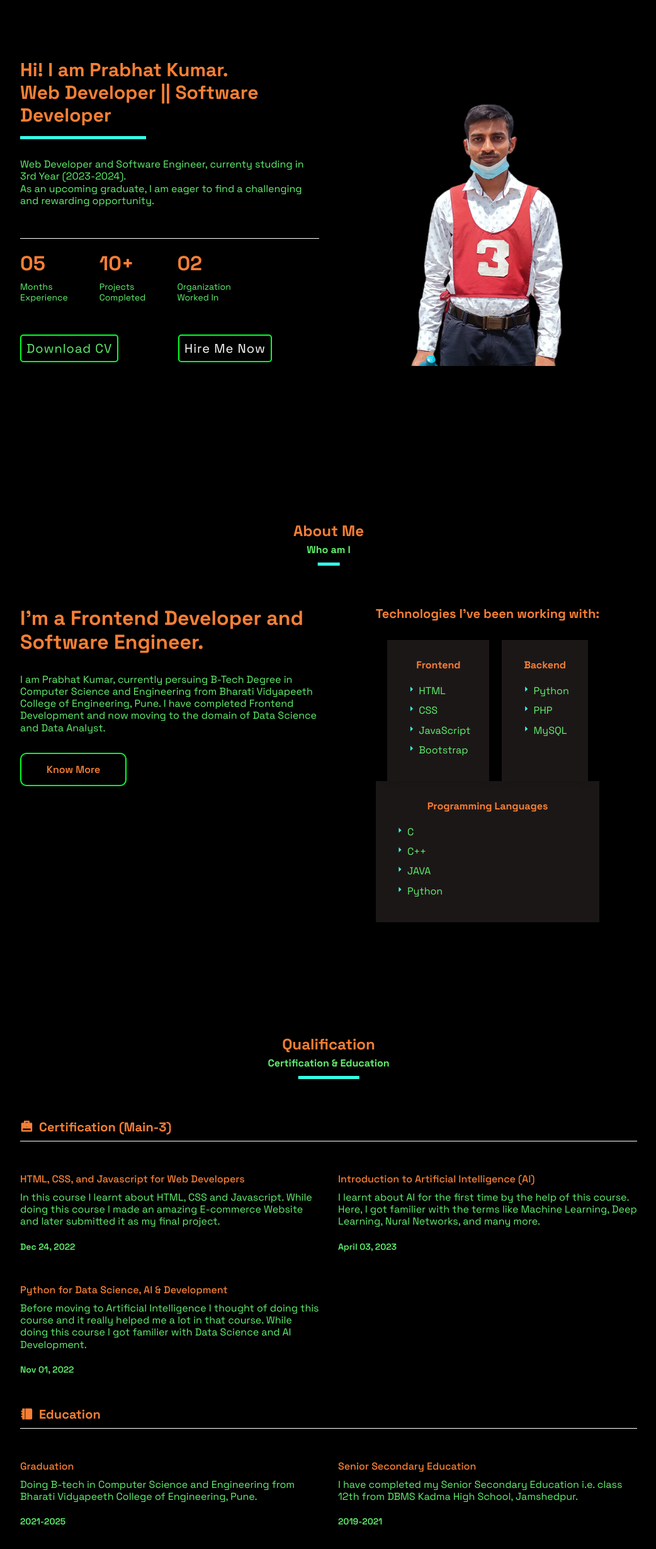
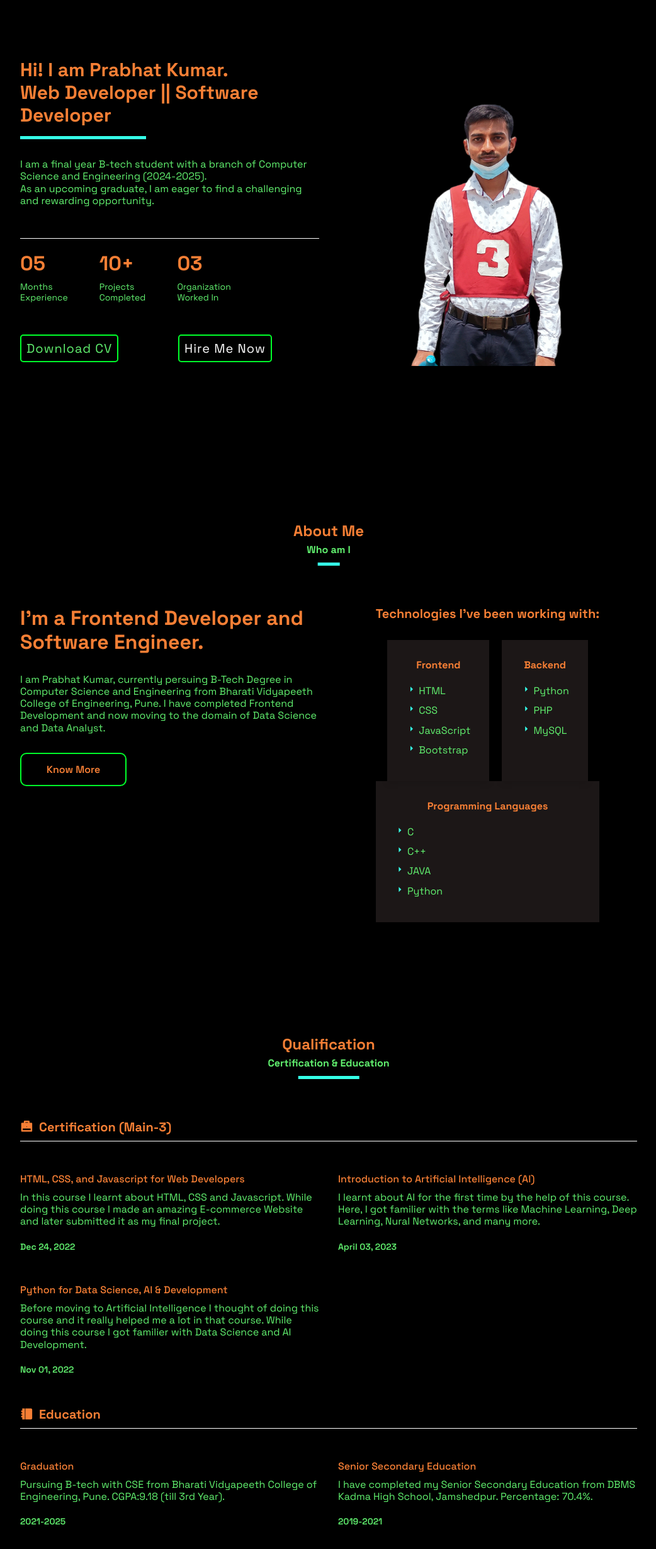
Before and after one commit to Prabhat11611/prabhatkumar11611.github.io, a plain HTML site: page index.html in a window 1280 px wide. Shown: the part 101-2560 px from the top of the page at 63% size, without its empty margins (118-1160 px from the left). Drawn offline with nearby package versions, Linux system fonts and the light colour scheme.

Commit message:
index.html
Today on 29th of June 2024, I have made few basic changes such as replaced the old resume with the current updated resume, basic and small changes to the headlines etc.

```diff
--- a/index.html
+++ b/index.html
@@ -80,8 +80,7 @@
                 <div class="d-grid hero__wrapper">
                     <div class="hero__content">
                         <h1 class="hero__title">Hi! I am Prabhat Kumar.<br>Web Developer || Software Developer</h1>
-                        <p class="hero__description">Web Developer and Software Engineer, currenty studing
-                            in 3rd Year (2023-2024).<br>
+                        <p class="hero__description">I am a final year B-tech student with a branch of Computer Science and Engineering (2024-2025).<br>
                             As an upcoming graduate, I am eager to find a challenging and rewarding opportunity.</p>
                         <div class="hero__info">
                             <div class="hero__info-wrapper">
@@ -93,12 +92,12 @@
                                 <h2 class="hero__info-title">Projects<br>Completed</h2>
                             </div>
                             <div class="hero__info-wrapper">
-                                <p class="hero__info-number">02</p>
+                                <p class="hero__info-number">03</p>
                                 <h2 class="hero__info-title">Organization<br> Worked In</h2>
                             </div>
                         </div>
                         <div class="btn-box">
-                            <a href="Prabhat_Portfolio.pdf">Download CV</a>
+                            <a href="Prabhat_Kumar-resume.pdf">Download CV</a>
                             <a href="mailto:prabhatkumar11611@gmail.com">Hire Me Now</a>
                         </div>
                     </div>
@@ -224,16 +223,18 @@
                         <!--= Education 1 =-->
                         <div class="qualification__item">
                             <h3 class="qualification__title">Graduation</h3>
-                            <p class="qualification__description"> Doing B-tech in Computer Science and Engineering from
+                            <p class="qualification__description"> Pursuing B-tech with CSE from
                                 Bharati Vidyapeeth College of Engineering, Pune.
+                                CGPA:9.18 (till 3rd Year).
                             </p>
                             <span class="qualification__date">2021-2025</span>
                         </div>
                         <!--= Education 2 =-->
                         <div class="qualification__item">
                             <h3 class="qualification__title">Senior Secondary Education</h3>
-                            <p class="qualification__description"> I have completed my Senior Secondary Education i.e.
-                                class 12th from DBMS Kadma High School, Jamshedpur.
+                            <p class="qualification__description"> I have completed my Senior Secondary Education
+                                from DBMS Kadma High School, Jamshedpur.
+                                Percentage: 70.4%.
                             </p>
                             <span class="qualification__date">2019-2021</span>
                         </div>
@@ -248,7 +249,7 @@
                 </div>
                 <div class="qualification__footer">
                     <p class="qualification__footer-text">Check out my Resume</p>
-                    <a href="Prabhat_Portfolio.pdf" class="btn btn--primary">Resume</a>
+                    <a href="Prabhat_Kumar-resume.pdf" class="btn btn--primary">Resume</a>
                 </div>
                 <div class="qualification__footer">
                     <p class="qualification__footer-text">Check out few of my Certification Courses</p>
@@ -397,7 +398,7 @@
                 </div>
                 <div class="footer__content">
                     <h4 class="footer__title">Call Me</h4>
-                    <a href="tel:+919661880801" class="footer__contact">966188001</a>
+                    <a href="tel:+919661880801" class="footer__contact">+91 966188001</a>
                 </div>
             </div>
             <p class="footer__copyright">&copy; 2023 Copyright. All Rights Reserved</p>
```
